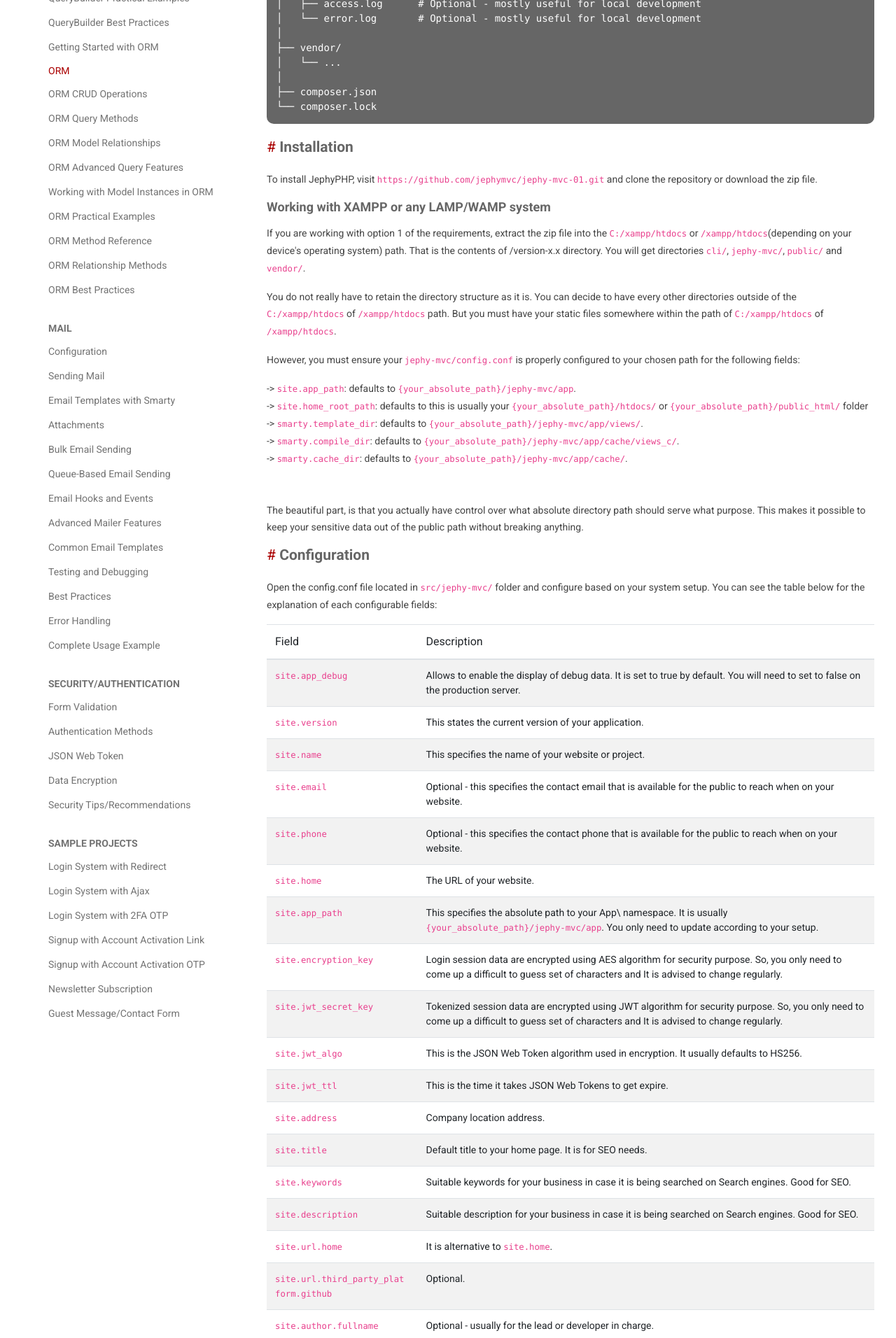
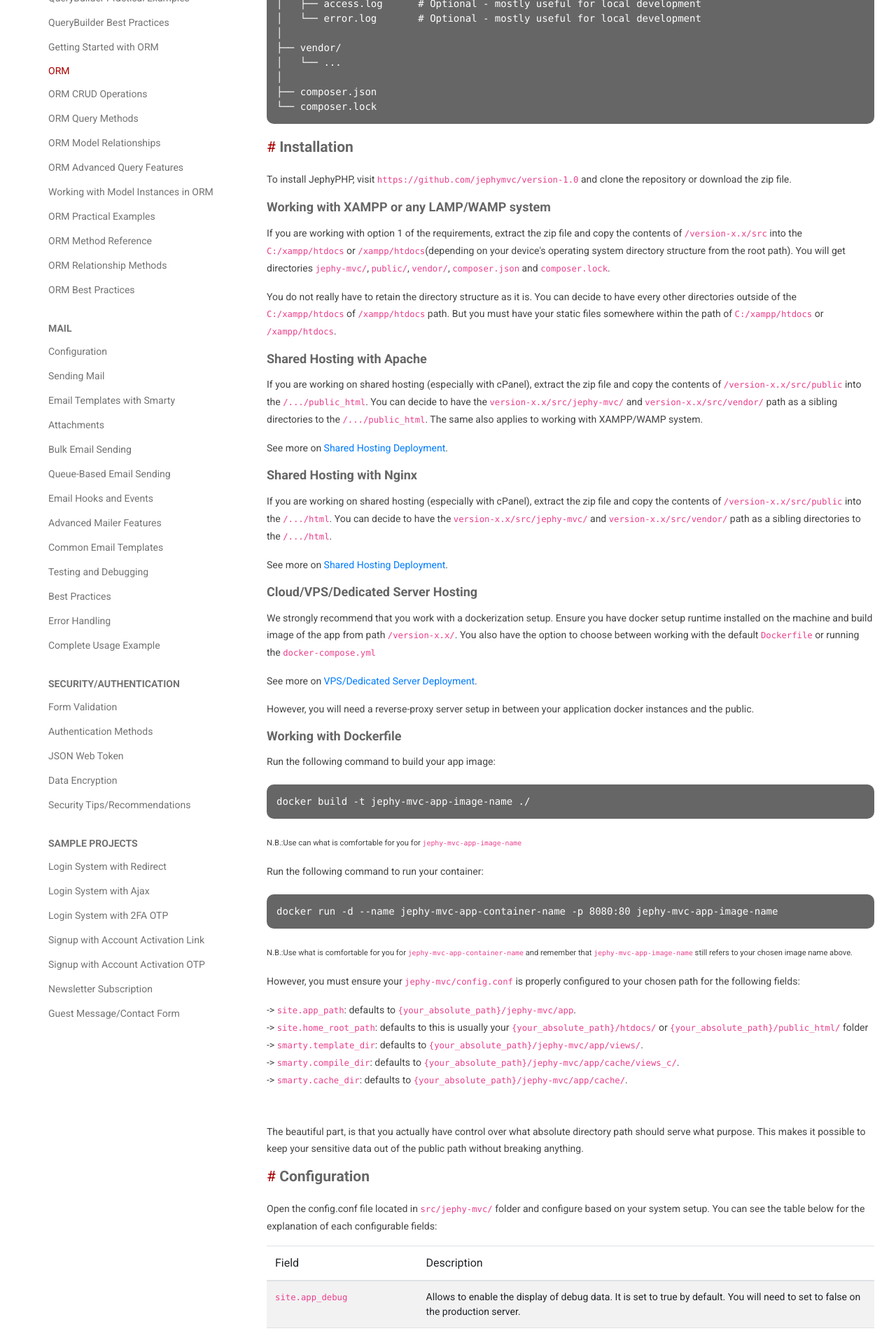
Before and after one commit to jephymvc/documentation, a Jekyll site: the page built from docs/getting-started/index.html, in a window 1280 px wide. Shown: the part 2088-4000 px from the top of the page at 70% size. Built offline with Jekyll 4.4.1, drawn with Linux system fonts in a browser that asks for light colours; some web fonts are replaced; some of the changed text lies outside the part shown.

Commit message:
Updated the getting started documentation-1

```diff
--- a/docs/getting-started/index.html
+++ b/docs/getting-started/index.html
@@ -73,24 +73,94 @@
 <div id="installation">
 <h2><span class="sub-heading">#</span>  Installation</h2>
 <p>
-	To install JephyPHP, visit <code>https://github.com/jephymvc/jephy-mvc-01.git</code> and
+	To install JephyPHP, visit <code>{{site.repo_url}}</code> and
 	clone the repository or download the zip file.
 </p>
 
 <h3>Working with XAMPP or any LAMP/WAMP system</h3>
 <p>
-	If you are working with option 1 of the requirements, extract the zip file into the
-	<code>C:/xampp/htdocs</code> or <code>/xampp/htdocs</code>(depending on your device's
-	operating system) path. That is the contents of /version-x.x directory. You will get
-	directories <code>cli/</code>, 	<code>jephy-mvc/</code>, <code>public/</code> and
-	<code>vendor/</code>.
+	If you are working with option 1 of the requirements, extract the zip file and copy the
+	contents of <code>/version-x.x/src</code> into the <code>C:/xampp/htdocs</code> or
+	<code>/xampp/htdocs</code>(depending on your device's operating system directory
+	structure from the root path).  You will get directories <code>jephy-mvc/</code>,
+	<code>public/</code>, <code>vendor/</code>, <code>composer.json</code> and
+	<code>composer.lock</code>.
 </p>
 
 <p>
 	You do not really have to retain the directory structure as it is. You can decide to have
 	every other directories outside of the <code>C:/xampp/htdocs</code> of <code>/xampp/htdocs</code>
 	path. But you must have your static files somewhere within the path of
-	<code>C:/xampp/htdocs</code> of <code>/xampp/htdocs</code>.
+	<code>C:/xampp/htdocs</code> or <code>/xampp/htdocs</code>.
+</p>
+
+<h3>Shared Hosting with Apache</h3>
+<p>
+	If you are working on shared hosting (especially with cPanel), extract the zip file and copy the
+	contents of <code>/version-x.x/src/public</code> into the <code>/.../public_html</code>. You can
+	decide to have the  <code>version-x.x/src/jephy-mvc/</code> and <code>version-x.x/src/vendor/</code>
+	path as a sibling directories to the <code>/.../public_html</code>. The same also applies to working
+	with XAMPP/WAMP	system.
+</p>
+<p>
+	See more on
+	<a href="{{site.documentation_url}}/deployment-guide/#shared-hosting-deployment">Shared Hosting Deployment</a>.
+</p>
+
+<h3>Shared Hosting with Nginx</h3>
+<p>
+	If you are working on shared hosting (especially with cPanel), extract the zip file and copy the
+	contents of <code>/version-x.x/src/public</code> into the <code>/.../html</code>. You can
+	decide to have the  <code>version-x.x/src/jephy-mvc/</code> and <code>version-x.x/src/vendor/</code>
+	path as a sibling directories to the <code>/.../html</code>.
+</p>
+<p>
+	See more on
+	<a href="{{site.documentation_url}}deployment-guide/#shared-hosting-deployment">Shared Hosting Deployment</a>.
+</p>
+
+<h3>Cloud/VPS/Dedicated Server Hosting</h3>
+<p>
+	We strongly recommend that you work with a dockerization setup. Ensure you have docker setup runtime
+	installed on the machine and build image of the app from path <code>/version-x.x/</code>. You also
+	have the option to choose between working with the default <code>Dockerfile</code> or running the
+	<code>docker-compose.yml</code>
+</p>
+<p>
+	See more on
+	<a href="{{site.documentation_url}}deployment-guide/#vps-dedicated-server-deployment">VPS/Dedicated Server Deployment</a>.
+</p>
+
+<p>
+	However, you will need a reverse-proxy server setup in between your application docker instances and
+	the public.
+</p>
+
+<h3>Working with Dockerfile</h3>
+<p>
+	Run the following command to build your app image:
+</p>
+
+<pre>
+docker build -t jephy-mvc-app-image-name ./
+</pre>
+<p>
+<small>N.B.:Use can what is comfortable for you for <code>jephy-mvc-app-image-name</code></small>
+</p>
+
+<p>
+	Run the following command to run your container:
+</p>
+<pre>
+docker run -d --name jephy-mvc-app-container-name -p 8080:80 jephy-mvc-app-image-name
+</pre>
+
+<p>
+<small>
+N.B.:Use what is comfortable for you for <code>jephy-mvc-app-container-name</code>
+and remember that <code>jephy-mvc-app-image-name</code> still refers to your chosen
+image name above.
+</small>
 </p>
 
 <p>
```
Also changed, not shown: docs/getting-started/installation.md (deleted, +0 -21 lines), docs/index.html (+15 -2 lines), docs/overview/index.html (+77 -7 lines), docs/getting-started/configuration.md (deleted), docs/getting-started/first-app.md (deleted).
